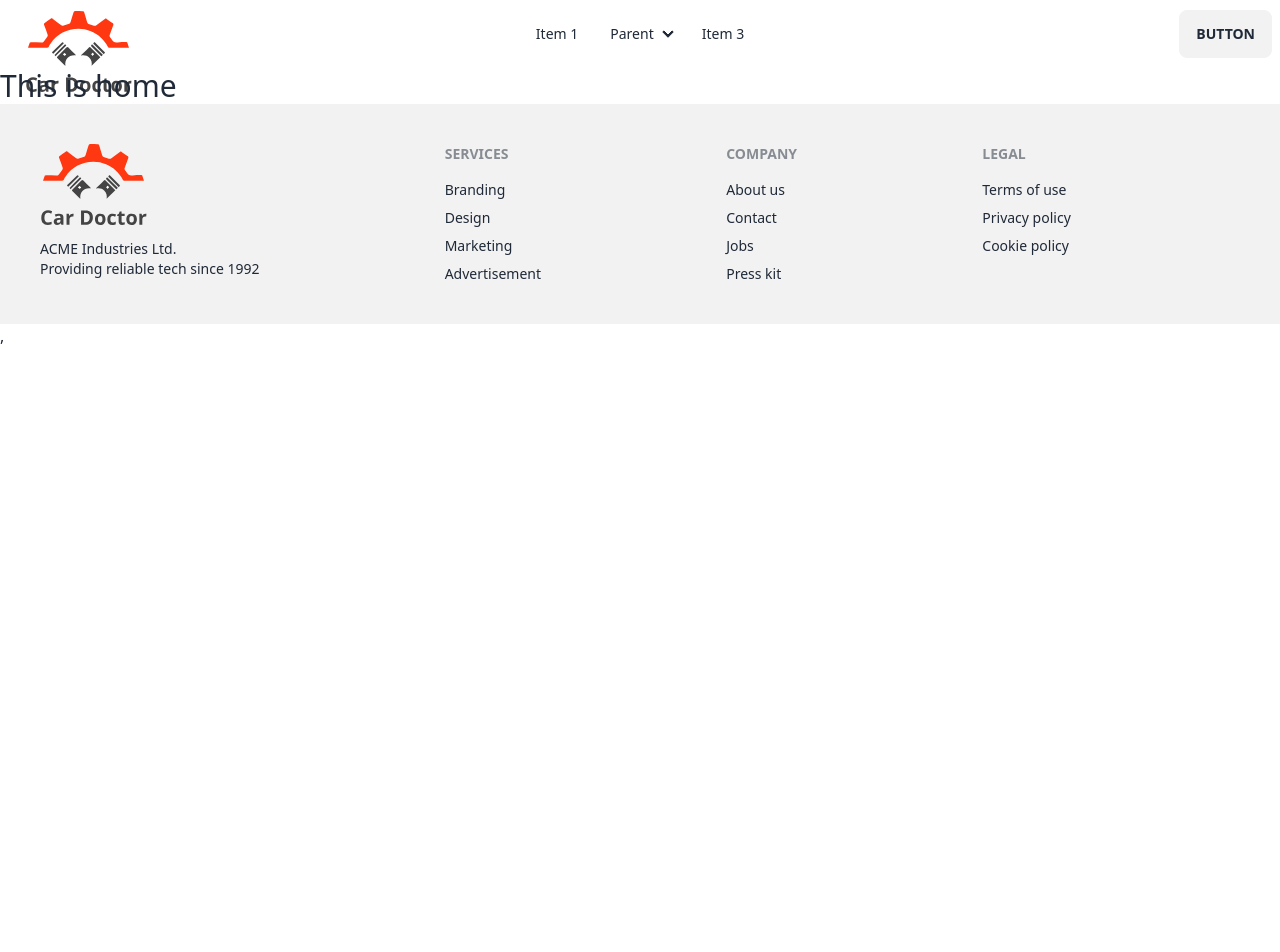
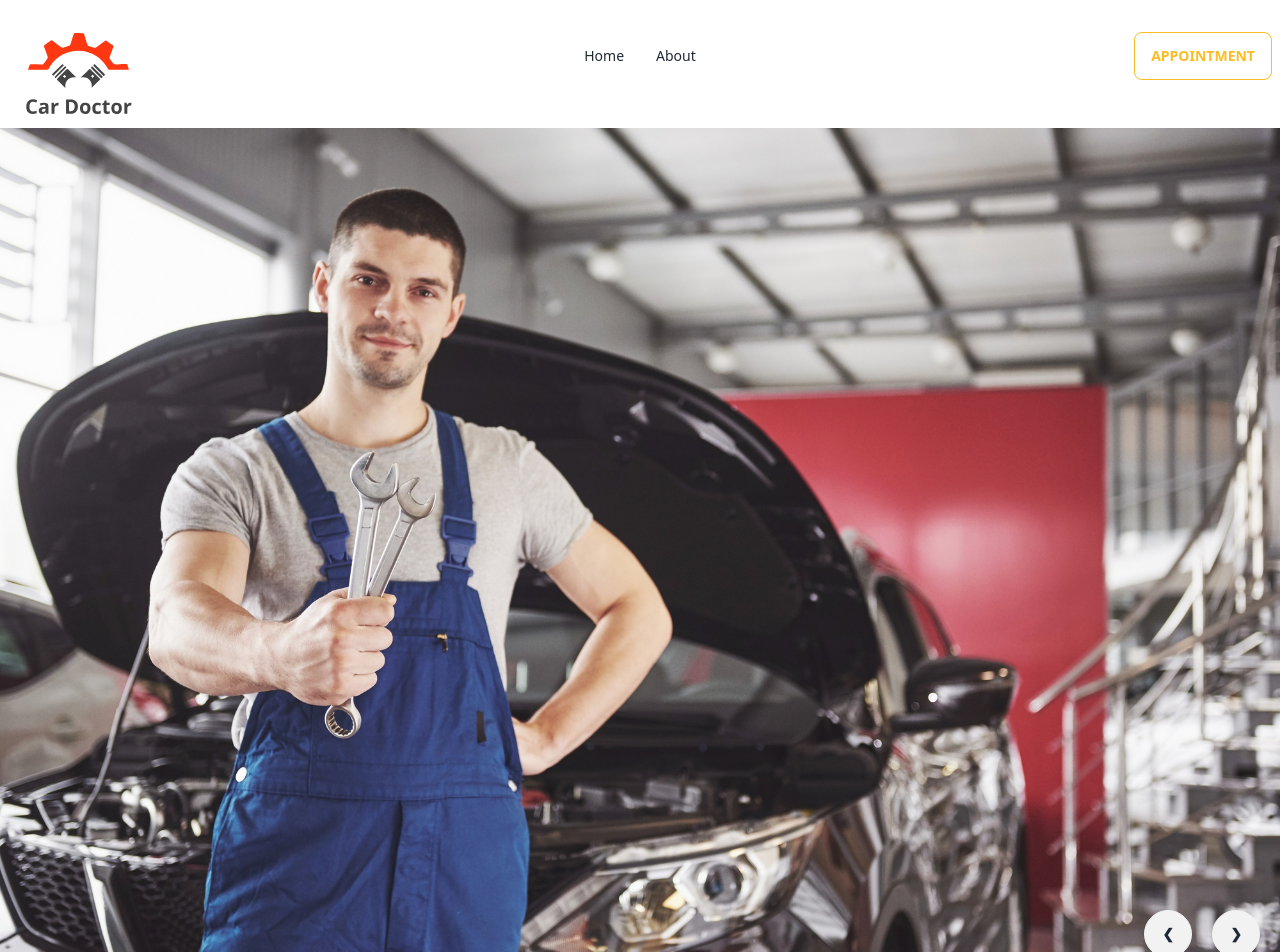
Before and after one commit to GulamRosul/car-doctor-client, a React (Vite) app: page / in a window 1280 px wide. Shown: the top 952 px of the page. Before the commit the page ends 800 px from the top, so only its background shows below. Built offline with nearby package versions, Linux system fonts and the light colour scheme.

Commit message:
Added style header and create simple banner

```diff
--- /dev/null
+++ b/src/Pages/Home/Banner/Banner.jsx
@@ -0,0 +1,59 @@
+import img1 from "../../../assets/images/banner/1.jpg";
+import img2 from "../../../assets/images/banner/2.jpg";
+import img3 from "../../../assets/images/banner/3.jpg";
+import img4 from "../../../assets/images/banner/4.jpg";
+import img5 from "../../../assets/images/banner/5.jpg";
+import img6 from "../../../assets/images/banner/6.jpg";
+
+const Banner = () => {
+  return (
+    <div className="carousel w-full">
+      <div id="slide1" className="carousel-item relative w-full">
+        <img src={img1} className="w-full" />
+        <div className="absolute flex justify-end transform -translate-y-1/2 left-5 right-5 bottom-0">
+          <a href="#slide4" className="btn btn-circle mr-5">
+            ❮
+          </a>
+          <a href="#slide2" className="btn btn-circle">
+            ❯
+          </a>
+        </div>
+      </div>
+      <div id="slide2" className="carousel-item relative w-full">
+        <img src={img2} className="w-full" />
+        <div className="absolute flex justify-end transform -translate-y-1/2 left-5 right-5 bottom-0">
+          <a href="#slide4" className="btn btn-circle mr-5">
+            ❮
+          </a>
+          <a href="#slide2" className="btn btn-circle">
+            ❯
+          </a>
+        </div>
+      </div>
+      <div id="slide3" className="carousel-item relative w-full">
+        <img src={img3} className="w-full" />
+        <div className="absolute flex justify-end transform -translate-y-1/2 left-5 right-5 bottom-0">
+          <a href="#slide4" className="btn btn-circle mr-5">
+            ❮
+          </a>
+          <a href="#slide2" className="btn btn-circle">
+            ❯
+          </a>
+        </div>
+      </div>
+      <div id="slide4" className="carousel-item relative w-full">
+        <img src={img4} className="w-full" />
+        <div className="absolute flex justify-end transform -translate-y-1/2 left-5 right-5 bottom-0">
+          <a href="#slide4" className="btn btn-circle mr-5">
+            ❮
+          </a>
+          <a href="#slide2" className="btn btn-circle">
+            ❯
+          </a>
+        </div>
+      </div>
+    </div>
+  );
+};
+
+export default Banner;
--- a/src/Pages/Home/Home/Home.jsx
+++ b/src/Pages/Home/Home/Home.jsx
@@ -1,8 +1,10 @@
+import Banner from "../Banner/Banner";
 
 const Home = () => {
     return (
         <div>
-            <h2 className="text-3xl">This is home</h2>
+            <Banner></Banner>
+
         </div>
     );
 };
--- a/src/Pages/Sheard/Navbar/Navbar.jsx
+++ b/src/Pages/Sheard/Navbar/Navbar.jsx
@@ -2,78 +2,35 @@ import { Link } from "react-router-dom";
 import logo from '../../../assets/logo.svg'
 
 const Navbar = () => {
+
+
+    const navItems = <>
+        <li><Link to="/">Home</Link> </li>
+        <li> <Link to="/about">About</Link> </li>
+
+    </>
   return (
-    <div className="navbar bg-base-100">
+    <div className="navbar bg-base-100 h-28 mb-4">
     <div className="navbar-start">
         <div className="dropdown">
             <label tabIndex={0} className="btn btn-ghost lg:hidden">
-            <svg
-              xmlns="http://www.w3.org/2000/svg"
-              className="h-5 w-5"
-              fill="none"
-              viewBox="0 0 24 24"
-              stroke="currentColor"
-            >
-              <path
-                strokeLinecap="round"
-                strokeLinejoin="round"
-                strokeWidth="2"
-                d="M4 6h16M4 12h8m-8 6h16"
-              />
-            </svg>
+                <svg xmlns="http://www.w3.org/2000/svg" className="h-5 w-5" fill="none" viewBox="0 0 24 24" stroke="currentColor"><path strokeLinecap="round" strokeLinejoin="round" strokeWidth="2" d="M4 6h16M4 12h8m-8 6h16" /></svg>
             </label>
-          <ul
-            tabIndex={0}
-            className="menu menu-sm dropdown-content mt-3 z-[1] p-2 shadow bg-base-100 rounded-box w-52"
-          >
-            <li>
-              <a>Item 1</a>
-            </li>
-            <li>
-              <a>Parent</a>
-              <ul className="p-2">
-                <li>
-                  <a>Submenu 1</a>
-                </li>
-                <li>
-                  <a>Submenu 2</a>
-                </li>
-              </ul>
-            </li>
-            <li>
-              <a>Item 3</a>
-            </li>
+            <ul tabIndex={0} className="menu menu-compact dropdown-content mt-3 p-2 shadow bg-base-100 rounded-box w-52">
+                {navItems}
             </ul>
         </div>
-              <Link to='/' className="btn btn-ghost normal-case text-xl">
+        <Link to="/" className="btn btn-ghost normal-case text-xl">
             <img src={logo} alt="" />
         </Link>
     </div>
     <div className="navbar-center hidden lg:flex">
         <ul className="menu menu-horizontal px-1">
-          <li>
-            <a>Item 1</a>
-          </li>
-          <li tabIndex={0}>
-            <details>
-              <summary>Parent</summary>
-              <ul className="p-2">
-                <li>
-                  <a>Submenu 1</a>
-                </li>
-                <li>
-                  <a>Submenu 2</a>
-                </li>
-              </ul>
-            </details>
-          </li>
-          <li>
-            <a>Item 3</a>
-          </li>
+            {navItems}
         </ul>
     </div>
     <div className="navbar-end">
-        <a className="btn">Button</a>
+    <button className="btn btn-outline btn-warning">Appointment</button>
     </div>
 </div>
   );
```
Lines whose indentation alone changed are shown as unchanged.
